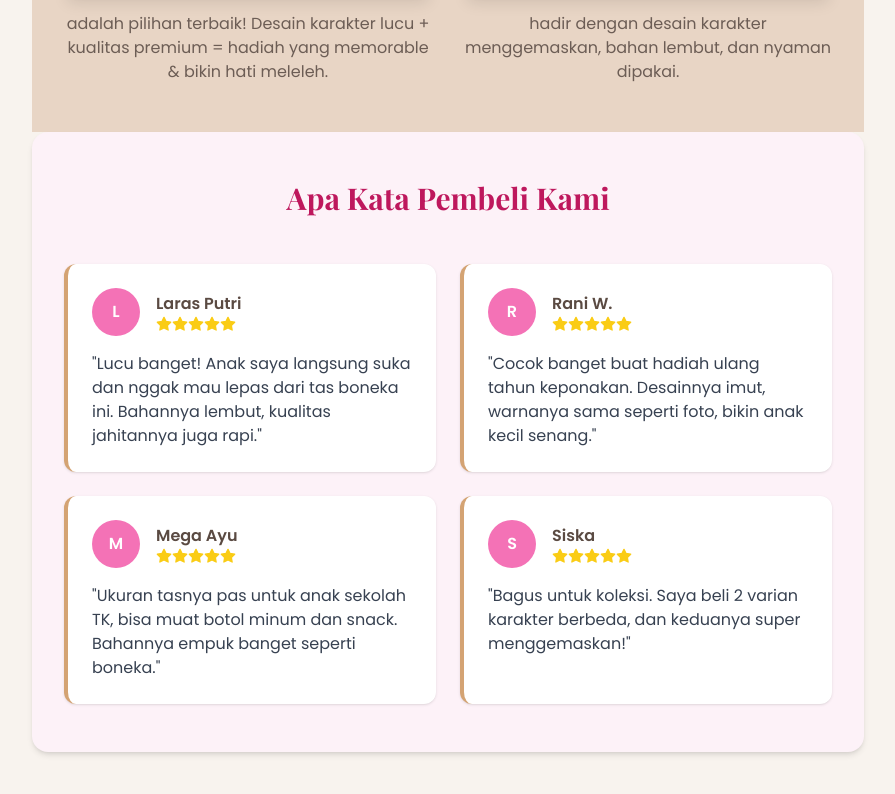
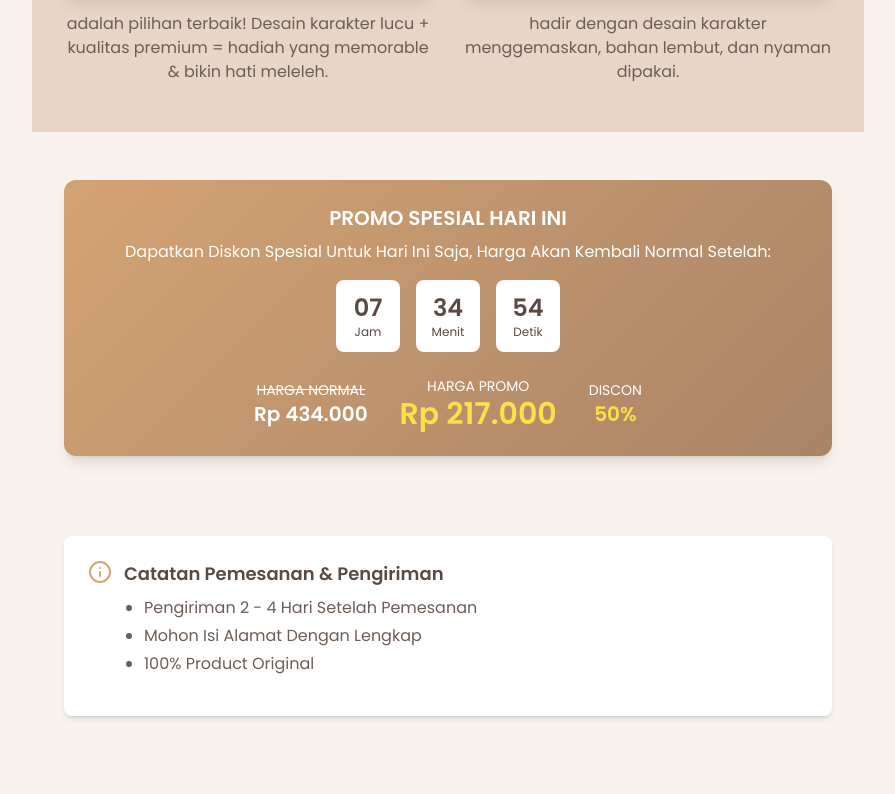
Before and after one commit to HellaStore/Cute-Cartoon-Plush-Bag-Animals, a plain HTML site: page index.html in a window 1280 px wide. Shown: the part 2260-3054 px from the top of the page, without its empty margins (192-1087 px from the left). Drawn offline with nearby package versions, Linux system fonts and the light colour scheme; grey boxes are pictures that could not be loaded; a script that the page names is missing.

Commit message:
Update index.html

```diff
--- a/index.html
+++ b/index.html
@@ -3,7 +3,7 @@
 <head>
     <meta charset="UTF-8">
     <meta name="viewport" content="width=device-width, initial-scale=1.0">
-    <title>Portable Mini Travel Makeup Bag</title>
+    <title>cute cartoon plush bag animals</title>
     <script src="https://cdn.tailwindcss.com"></script>
     <link href="https://unpkg.com/aos@2.3.1/dist/aos.css" rel="stylesheet">
     <script src="https://unpkg.com/aos@2.3.1/dist/aos.js"></script>
@@ -115,71 +115,6 @@
             </div>
         </div>
     </section>
-
-    <!-- Testimonials -->
-    <section class="py-12 px-4 sm:px-6 lg:px-8 max-w-4xl mx-auto bg-pink-50 rounded-2xl shadow-md">
-  <h2 class="title-font text-3xl font-bold text-center text-pink-700 mb-12" data-aos="fade-up">
-    Apa Kata Pembeli Kami
-  </h2>
-
-  <div class="grid grid-cols-1 md:grid-cols-2 gap-6">
-    <!-- Testimoni 1 -->
-    <div class="testimonial-card p-6 rounded-xl bg-white shadow" data-aos="fade-up">
-      <div class="flex items-center mb-4">
-        <div class="w-12 h-12 rounded-full bg-pink-400 flex items-center justify-center text-white font-bold">L</div>
-        <div class="ml-4">
-          <h4 class="font-semibold">Laras Putri</h4>
-          <div class="flex text-yellow-400">
-            <i data-feather="star" class="w-4 h-4 fill-current"></i><i data-feather="star" class="w-4 h-4 fill-current"></i><i data-feather="star" class="w-4 h-4 fill-current"></i><i data-feather="star" class="w-4 h-4 fill-current"></i><i data-feather="star" class="w-4 h-4 fill-current"></i>
-          </div>
-        </div>
-      </div>
-      <p class="text-gray-700">"Lucu banget! Anak saya langsung suka dan nggak mau lepas dari tas boneka ini. Bahannya lembut, kualitas jahitannya juga rapi."</p>
-    </div>
-
-    <!-- Testimoni 2 -->
-    <div class="testimonial-card p-6 rounded-xl bg-white shadow" data-aos="fade-up" data-aos-delay="100">
-      <div class="flex items-center mb-4">
-        <div class="w-12 h-12 rounded-full bg-pink-400 flex items-center justify-center text-white font-bold">R</div>
-        <div class="ml-4">
-          <h4 class="font-semibold">Rani W.</h4>
-          <div class="flex text-yellow-400">
-            <i data-feather="star" class="w-4 h-4 fill-current"></i><i data-feather="star" class="w-4 h-4 fill-current"></i><i data-feather="star" class="w-4 h-4 fill-current"></i><i data-feather="star" class="w-4 h-4 fill-current"></i><i data-feather="star" class="w-4 h-4 fill-current"></i>
-          </div>
-        </div>
-      </div>
-      <p class="text-gray-700">"Cocok banget buat hadiah ulang tahun keponakan. Desainnya imut, warnanya sama seperti foto, bikin anak kecil senang."</p>
-    </div>
-
-    <!-- Testimoni 3 -->
-    <div class="testimonial-card p-6 rounded-xl bg-white shadow" data-aos="fade-up" data-aos-delay="200">
-      <div class="flex items-center mb-4">
-        <div class="w-12 h-12 rounded-full bg-pink-400 flex items-center justify-center text-white font-bold">M</div>
-        <div class="ml-4">
-          <h4 class="font-semibold">Mega Ayu</h4>
-          <div class="flex text-yellow-400">
-            <i data-feather="star" class="w-4 h-4 fill-current"></i><i data-feather="star" class="w-4 h-4 fill-current"></i><i data-feather="star" class="w-4 h-4 fill-current"></i><i data-feather="star" class="w-4 h-4 fill-current"></i><i data-feather="star" class="w-4 h-4 fill-current"></i>
-          </div>
-        </div>
-      </div>
-      <p class="text-gray-700">"Ukuran tasnya pas untuk anak sekolah TK, bisa muat botol minum dan snack. Bahannya empuk banget seperti boneka."</p>
-    </div>
-
-    <!-- Testimoni 4 -->
-    <div class="testimonial-card p-6 rounded-xl bg-white shadow" data-aos="fade-up" data-aos-delay="300">
-      <div class="flex items-center mb-4">
-        <div class="w-12 h-12 rounded-full bg-pink-400 flex items-center justify-center text-white font-bold">S</div>
-        <div class="ml-4">
-          <h4 class="font-semibold">Siska</h4>
-          <div class="flex text-yellow-400">
-            <i data-feather="star" class="w-4 h-4 fill-current"></i><i data-feather="star" class="w-4 h-4 fill-current"></i><i data-feather="star" class="w-4 h-4 fill-current"></i><i data-feather="star" class="w-4 h-4 fill-current"></i><i data-feather="star" class="w-4 h-4 fill-current"></i>
-          </div>
-        </div>
-      </div>
-      <p class="text-gray-700">"Bagus untuk koleksi. Saya beli 2 varian karakter berbeda, dan keduanya super menggemaskan!"</p>
-    </div>
-  </div>
-</section>
 
     <!-- Promo Timer -->
     <section class="py-12 px-4 sm:px-6 lg:px-8 max-w-4xl mx-auto">
```
